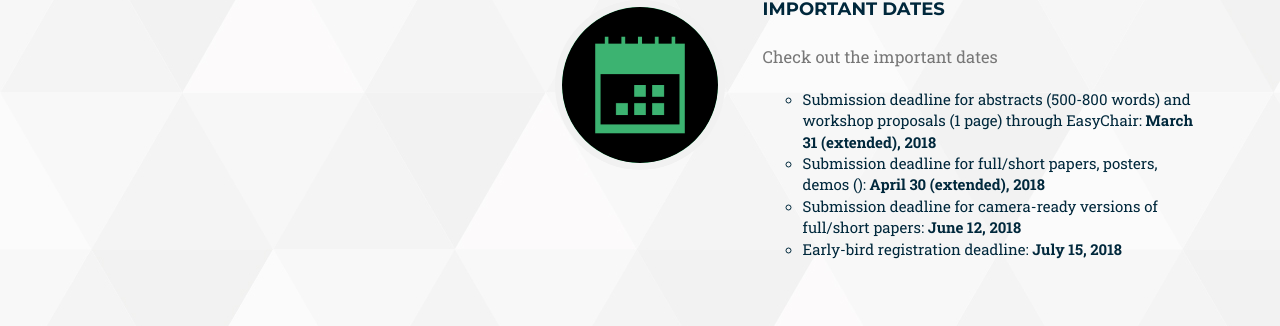
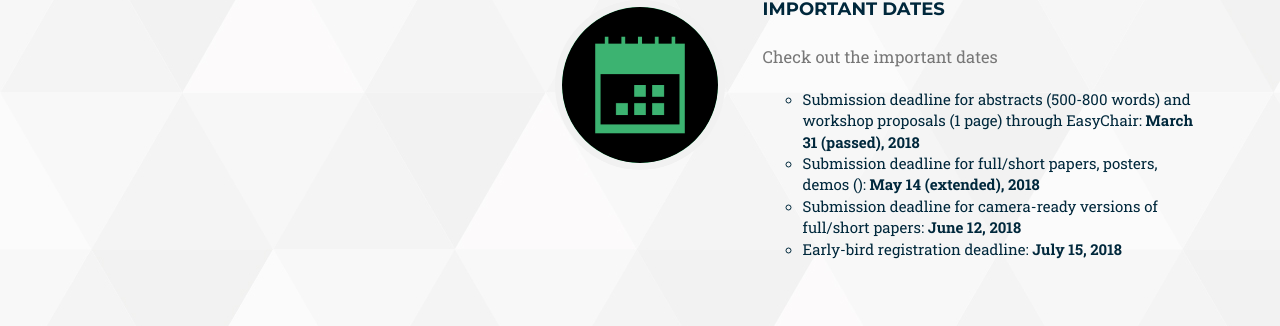
Before and after one commit to MJoosep/ICEM, a Jekyll site: the page built from index.html, in a window 1280 px wide and 900 px high, scrolled down 5768 px. Shown: the part 150-476 px from the top of the window. Built offline with Jekyll 4.4.1, drawn with Linux system fonts in a browser that asks for light colours; some web fonts are replaced.

Commit message:
Update contribute.html

```diff
--- a/_includes/2017_data/contribute.html
+++ b/_includes/2017_data/contribute.html
@@ -42,8 +42,8 @@
                                 <div class="timeline-heading">
                                     <p class="text-muted">Check out the important dates
                                     <ul>
-                                        <li>Submission deadline for abstracts (500-800 words) and workshop proposals (1 page) through EasyChair: <b>March 31 (extended), 2018</b></li>
-                                        <li>Submission deadline for full/short papers, posters, demos (): <b>April 30 (extended), 2018</b></li>
+                                        <li>Submission deadline for abstracts (500-800 words) and workshop proposals (1 page) through EasyChair: <b>March 31 (passed), 2018</b></li>
+                                        <li>Submission deadline for full/short papers, posters, demos (): <b>May 14 (extended), 2018</b></li>
                                         <li>Submission deadline for camera-ready versions of full/short papers: <b>June 12, 2018</b></li>
                                         <li>Early-bird registration deadline: <b>July 15, 2018</b></li>
                                     </p>
```
